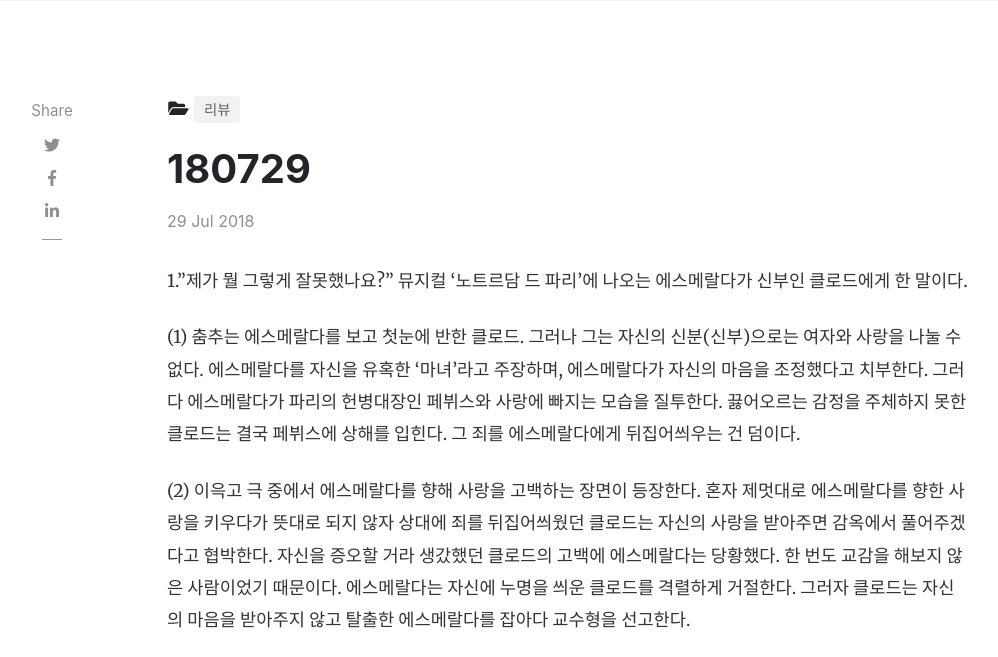
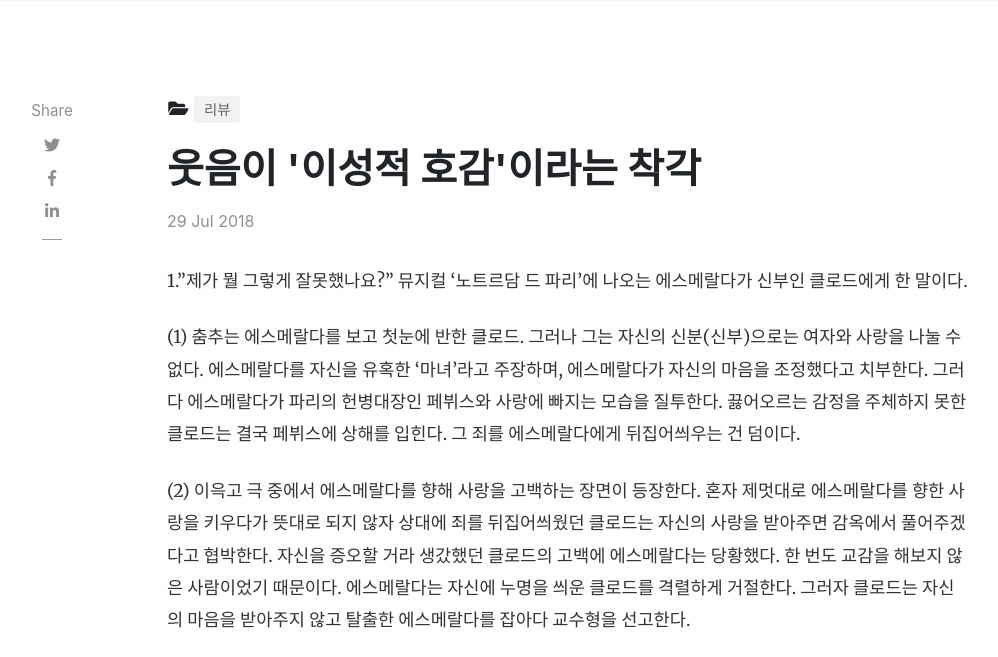
Before and after one commit to samantha-writer/samantha-writer.github.io, a Jekyll site: the page built from _posts/2018-07-29-180729.md, in a window 1280 px wide and 900 px high, cut to the strip 0-657 px from the top of the window. Shown: the whole strip, without its empty margins (118-1116 px from the left). Built offline with Jekyll 4.4.1, drawn with Linux system fonts in a browser that asks for light colours; nearby versions of some CDN libraries; comment, search, counter and statistics services are not loaded.

Commit message:
Update 2018-07-29-180729.md

```diff
--- a/_posts/2018-07-29-180729.md
+++ b/_posts/2018-07-29-180729.md
@@ -1,6 +1,6 @@
 ---
 layout: post
-title:
+title: 웃음이 '이성적 호감'이라는 착각
 date: 2018-07-29
 author: samantha
 categories: [ 리뷰 ]
```
